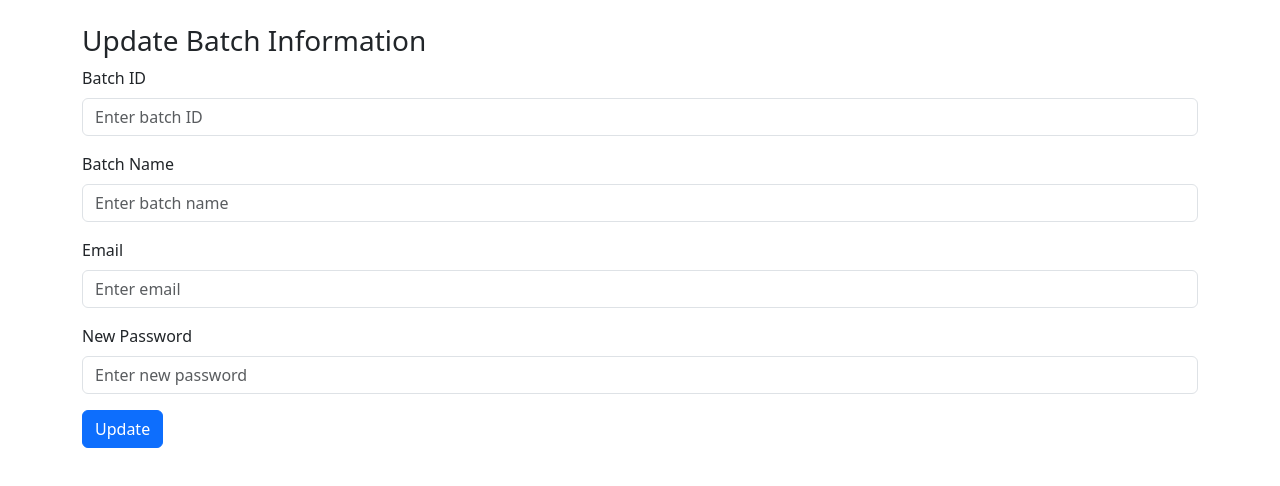
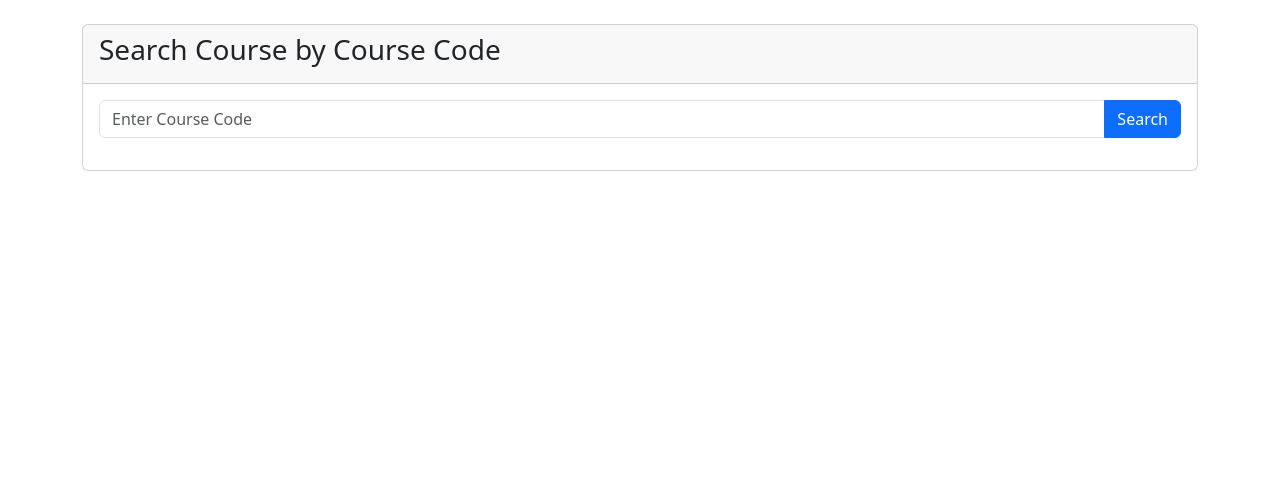
Before and after one commit to sasjb/Batch-Track-Frontend, a React (Create React App) app: page / in a window 1280 px wide. Shown: the top 486 px of the page. Built offline with nearby package versions, Linux system fonts and the light colour scheme.

Commit message:
Frontend design added by salam

```diff
--- a/package.json
+++ b/package.json
@@ -10,6 +10,7 @@
     "bootstrap": "^5.3.3",
     "react": "^18.3.1",
     "react-dom": "^18.3.1",
+    "react-router-dom": "^6.28.0",
     "react-scripts": "5.0.1",
     "web-vitals": "^2.1.4"
   },
--- /dev/null
+++ b/src/Componets/CourseDetails.js
@@ -0,0 +1,44 @@
+import React, { useEffect, useState } from 'react';
+import { useParams } from 'react-router-dom';
+import axios from 'axios';
+
+const CourseDetails = () => {
+  const { courseCode } = useParams();
+  const [course, setCourse] = useState(null);
+  const [error, setError] = useState('');
+
+  useEffect(() => {
+    const fetchCourseDetails = async () => {
+      try {
+        const response = await axios.get(`http://127.0.0.1:5000/courses/${courseCode}`);
+        setCourse(response.data.courses[0]);
+        setError('');
+      } catch (err) {
+        console.error("Error fetching course details:", err);
+        setCourse(null);
+        setError(err.response ? err.response.data.message : "Course not found.");
+      }
+    };
+
+    fetchCourseDetails();
+  }, [courseCode]);
+
+  return (
+    <div className="container mt-4">
+      <h3>Course Details</h3>
+      {error && <p className="text-danger">{error}</p>}
+      {course ? (
+        <div>
+          <p><strong>Course Code:</strong> {course.courseCode}</p>
+          <p><strong>Course Name:</strong> {course.courseName}</p>
+          <p><strong>Description:</strong> {course.description}</p>
+          <p><strong>Credits:</strong> {course.credits}</p>
+        </div>
+      ) : (
+        <p>Loading course details...</p>
+      )}
+    </div>
+  );
+};
+
+export default CourseDetails;
--- /dev/null
+++ b/src/Componets/CourseSearch.js
@@ -0,0 +1,59 @@
+import React, { useState } from 'react';
+import axios from 'axios';
+import 'bootstrap/dist/css/bootstrap.min.css';
+
+function CourseSearch() {
+  const [courseCode, setCourseCode] = useState('');
+  const [course, setCourse] = useState(null);
+  const [error, setError] = useState('');
+
+  const handleSearch = async () => {
+    try {
+      const response = await axios.get(`http://127.0.0.1:5000/courses/${courseCode}`);
+      if (response.data) {
+        setCourse(response.data);
+        setError(''); // Clear any previous error
+      } else {
+        setCourse(null);
+        setError('Course not found');
+      }
+    } catch (err) {
+      setCourse(null);
+      setError('Course not found');
+    }
+  };
+
+  return (
+    <div className="container mt-4">
+      <div className="card">
+        <div className="card-header">
+          <h3>Search Course by Course Code</h3>
+        </div>
+        <div className="card-body">
+          <div className="input-group mb-3">
+            <input
+              type="text"
+              className="form-control"
+              placeholder="Enter Course Code"
+              value={courseCode}
+              onChange={(e) => setCourseCode(e.target.value)}
+            />
+            <button className="btn btn-primary" onClick={handleSearch}>Search</button>
+          </div>
+          {error && <div className="alert alert-danger">{error}</div>}
+          {course && (
+            <div className="mt-3">
+              <h4>Course Details</h4>
+              <p><strong>Course Code:</strong> {course.code}</p>
+              <p><strong>Course Name:</strong> {course.name}</p>
+              <p><strong>Description:</strong> {course.description}</p>
+              {/* Add more course details as needed */}
+            </div>
+          )}
+        </div>
+      </div>
+    </div>
+  );
+}
+
+export default CourseSearch;
--- a/src/Componets/UpdateForm.js
+++ b/src/Componets/UpdateForm.js
@@ -25,7 +25,6 @@ const UpdateBatchForm = () => {
     e.preventDefault();
 
     try {
-      // Send the batchId in headers and the data in the request body
       const response = await axios.put(
         'http://127.0.0.1:5000/api/batch/updateBatch',
         {
--- a/src/index.js
+++ b/src/index.js
@@ -6,12 +6,16 @@ import reportWebVitals from './reportWebVitals';
 import 'bootstrap/dist/css/bootstrap.min.css';
 import Update from './Componets/Update';
 import UpdateForm from './Componets/UpdateForm';
+import CourseDetails from './Componets/CourseDetails';
+import CourseSearch from './Componets/CourseSearch';
 
 
 const root = ReactDOM.createRoot(document.getElementById('root'));
 root.render(
   <React.StrictMode>
-    <UpdateForm/>
+    {/* <UpdateForm/> */}
+    <CourseSearch/>
+    {/* <CourseDetails/> */}
   </React.StrictMode>
 );
 
```
Also changed, not shown: 1 other file (tests, documents, lock files or other folders).
